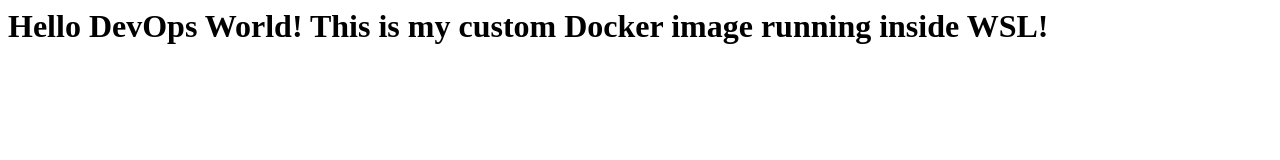
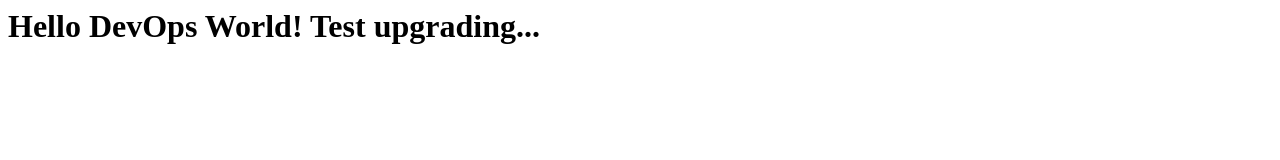
Before and after one commit to xun0321/my-devops-app, a plain HTML site: page index.html in a window 1280 px wide. Drawn offline with Linux system fonts and the light colour scheme.

Commit message:
Update index.html to show upgrading

```diff
--- a/index.html
+++ b/index.html
@@ -1 +1 @@
-<h1>Hello DevOps World! This is my custom Docker image running inside WSL!</h1>
+<h1>Hello DevOps World! Test upgrading...</h1>
```
